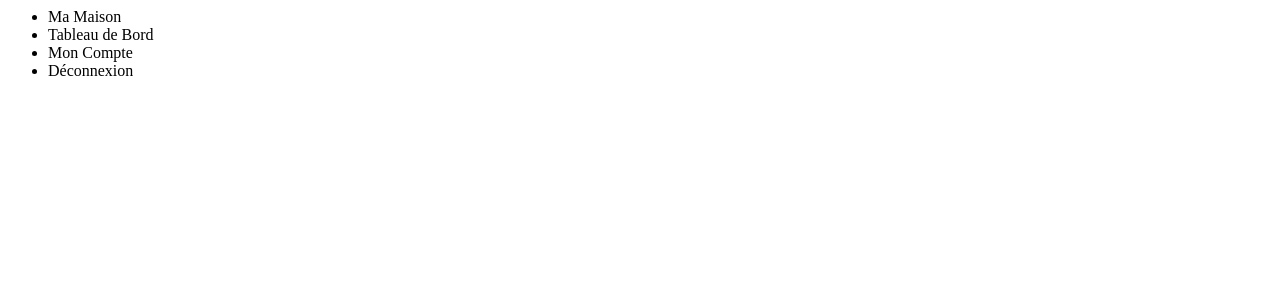
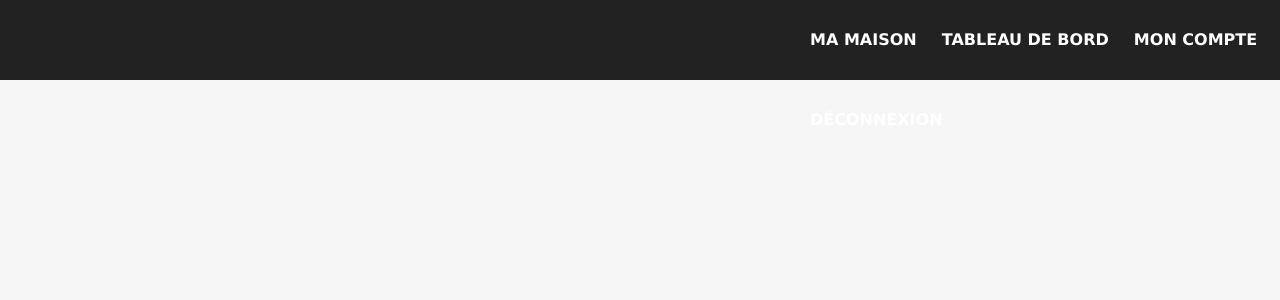
Before and after one commit to LouisSDev/HKdev, a PHP site: page /view/header.php in a window 1280 px wide. Shown: the top 300 px of the page. Run offline with PHP 8.4, Linux system fonts and the light colour scheme; data that the repository does not hold is empty.

Commit message:
html et css du header

```diff
--- /dev/null
+++ b/ressources/css/header.css
@@ -0,0 +1,71 @@
+html, body{
+    background-color: #F6F6F6;
+    font-family: Verdana, sans-serif;
+    font-size: 16px;
+    height: 100%;
+    margin: 0;
+    padding: 0;
+}
+/* HEADER */
+.header{
+    position: fixed;
+    left: 0;
+    right: 0;
+    height: 80px;
+    line-height: 80px;
+    background-color: #222222;
+}
+.menu{
+    padding: 0 10px;
+    padding-left: 800px;
+}
+
+
+.menu a{
+    font-weight: bold;
+    text-transform: uppercase;
+    text-decoration: none;
+    padding: 0 10px;
+    color: #FFF;
+    transition: all 0.1s ease 0.2s;
+}
+
+
+.menu a:hover{
+    color: #62bcda;
+    transition: all 0.3s ease 0.2s;
+}
+img{
+    float: left;
+    position: absolute;
+    top: 20px;
+    left: 20px;
+}
+/* CONTAINER */
+.container{
+    height: 950px;
+}
+/* FOOTER */
+.footer{
+    float:left;
+    width:100%;
+    line-height: 60px;
+    bottom:0;
+    height:120px;
+    background-color:#222222;
+}
+.copyright{
+    text-align:center;
+    color:#FFF;
+}
+
+
+/* ADDITIONAL CLASSES */
+.separator{
+    height: 10px;
+    background-color: red;
+}
+.flat{
+    height: 400px;
+    background-color: #62bcda;
+}
--- a/view/header.php
+++ b/view/header.php
@@ -1,6 +1,20 @@
- <ul>
-        <li> Ma Maison</li>
-        <li> Tableau de Bord</li>
-        <li> Mon Compte</li>
-        <li> Déconnexion</li>
- </ul>
+<!DOCTYPE html>
+<html lang="fr">
+<head>
+    <title>title</title>
+    <link rel="stylesheet" type="text/css" href="<?php echo $GLOBALS['server_root']?>ressources/css/header.css">
+    <meta charset="utf-8"/>
+</head>
+
+
+<header class="header">
+    <nav class="menu">
+        <a href="#">Ma Maison</a>
+        <a href="#">Tableau de Bord</a>
+        <a href="#">Mon Compte</a>
+        <a href="#">Déconnexion</a>
+    </nav>
+</header>
+
+
+</html>
```
